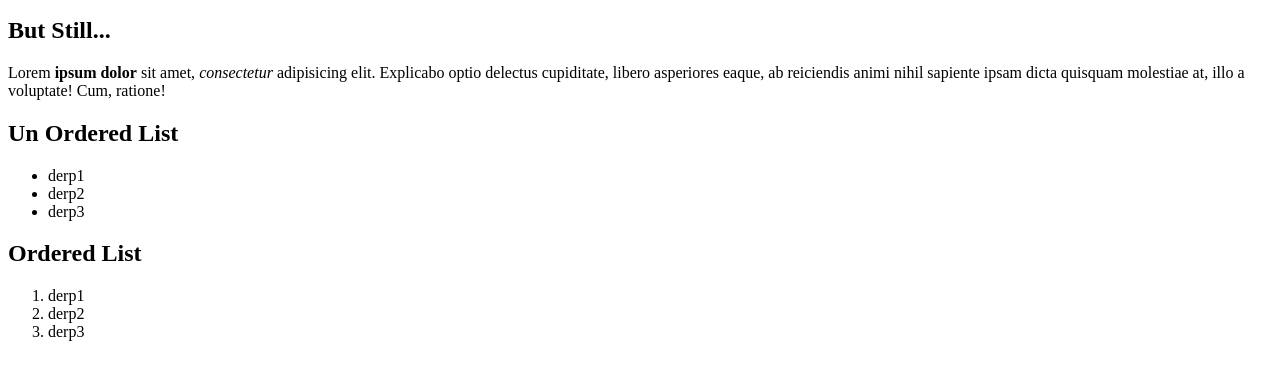
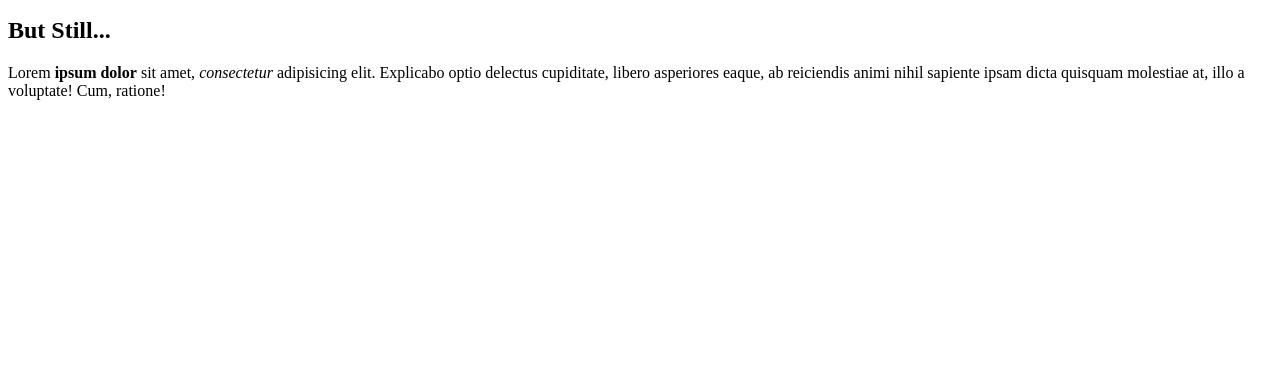
Before and after one commit to SnubbullTrouble/odinproject, a plain HTML site: page working-with-text/index.html in a window 1280 px wide. Shown: the part 101-480 px from the top of the page. Drawn offline with Linux system fonts and the light colour scheme.

Commit message:
breaking out the lists example

```diff
--- a/working-with-text/index.html
+++ b/working-with-text/index.html
@@ -17,17 +17,5 @@
 		libero asperiores eaque, ab reiciendis animi nihil sapiente ipsam dicta quisquam molestiae at,
 		illo a voluptate! Cum, ratione!
 	</p>
-	<h2>Un Ordered List</h2>
-	<ul>
-		<li>derp1</li>
-		<li>derp2</li>
-		<li>derp3</li>
-	</ul>
-	<h2>Ordered List</h2>
-	<ol>
-		<li>derp1</li>
-		<li>derp2</li>
-		<li>derp3</li>
-	</ol>
 </body>
 </html>
```
